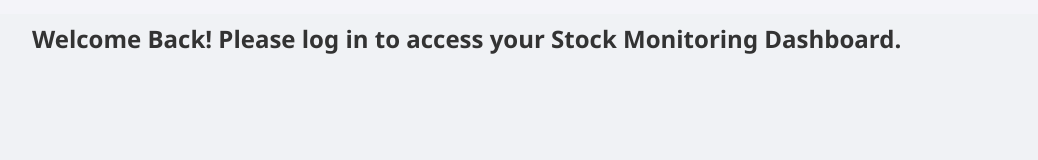
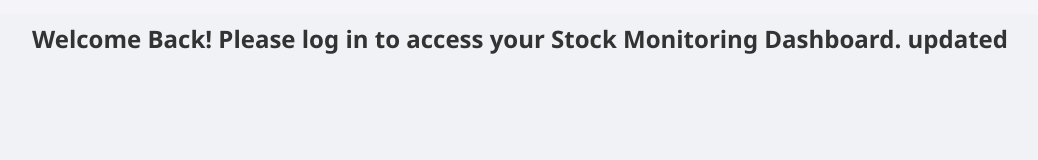
Before and after one commit to nishantddubey/stock-Re-demo-cicd, a Next.js app in the folder Frontend/: page /login in a window 1280 px wide. Shown: the top 160 px of the page, without its empty margins (0-1038 px from the left). Built offline with nearby package versions, Linux system fonts and the light colour scheme; no server answers.

Commit message:
added condition2

```diff
--- a/Frontend/pages/login.js
+++ b/Frontend/pages/login.js
@@ -48,7 +48,7 @@ const Login = ({ csrfToken }) => {
   return (
     <div>
       <h2 className={styles.welcome}>
-        Welcome Back! Please log in to access your Stock Monitoring Dashboard.
+        Welcome Back! Please log in to access your Stock Monitoring Dashboard. updated
       </h2>
       <div className={styles.container}>
         <div className={styles.formContainer}>
```
